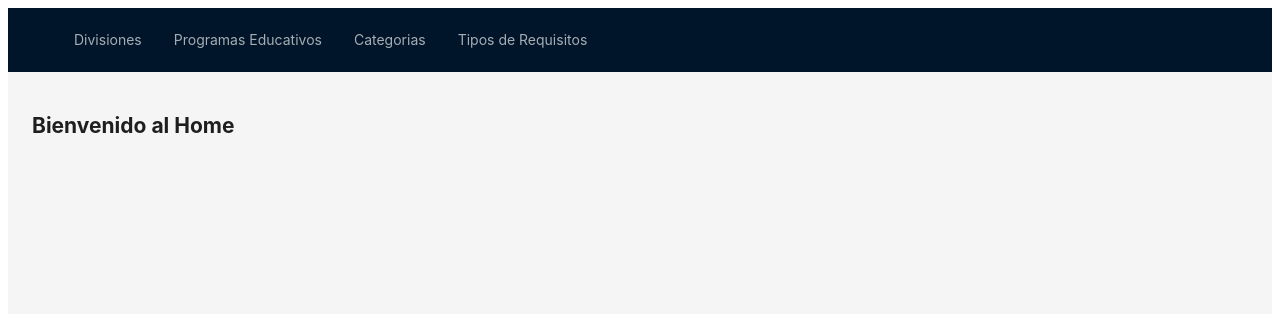
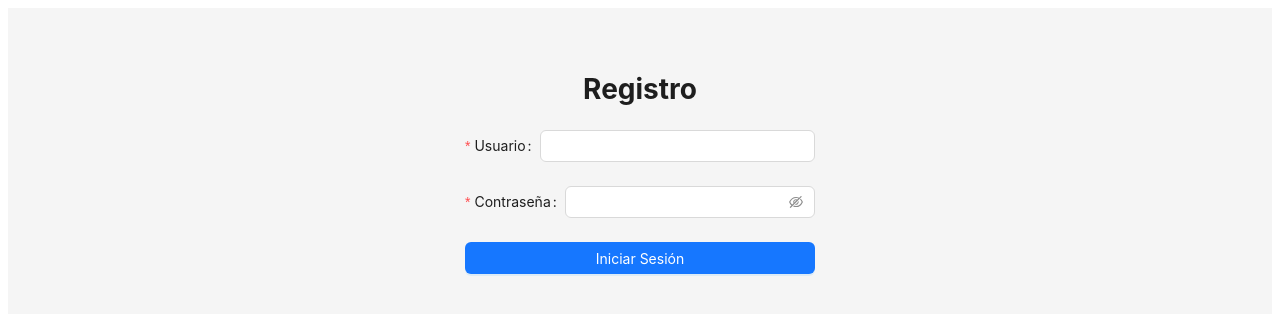
Before and after one commit to AlucardPonce/ProyectoFrontendDWI, a React (Vite) app in the folder ProyectoFrontendDWI/: page / in a window 1280 px wide. Shown: the top 314 px of the page. Built offline with nearby package versions, Linux system fonts and the light colour scheme.

Commit message:
para yiyo

```diff
--- a/ProyectoFrontendDWI/package.json
+++ b/ProyectoFrontendDWI/package.json
@@ -10,7 +10,7 @@
     "preview": "vite preview"
   },
   "dependencies": {
-    "antd": "^5.25.4",
+    "antd": "^5.26.4",
     "axios": "^1.9.0",
     "cors": "^2.8.5",
     "lucide-react": "^0.522.0",
--- a/ProyectoFrontendDWI/src/App.jsx
+++ b/ProyectoFrontendDWI/src/App.jsx
@@ -9,14 +9,13 @@ function App() {
   return (
     <BrowserRouter>
       <Layout style={{ minHeight: "100vh" }}>
-        <Header>
+        {/* <Header>
           <AppMenu />
-        </Header>
+        </Header> */}
         <Content style={{ padding: "24px" }}>
           <AppRoutes />
         </Content>
-        <Footer style={{ textAlign: "center" }}>
-        </Footer>
+        <Footer style={{ textAlign: "center" }}></Footer>
       </Layout>
     </BrowserRouter>
   );
--- a/ProyectoFrontendDWI/src/Routes.jsx
+++ b/ProyectoFrontendDWI/src/Routes.jsx
@@ -3,16 +3,18 @@ import Division from "./pages/Division";
 import ProgramaEducativo from "./pages/Component/ProgramaEducativo";
 import Cateforias from "./pages/Categorias";
 import TiposReq from "./pages/TiposReq";
+import Login from "./pages/Auth/Login";
+import Register from "./pages/Auth/Register";
 
 function AppRoutes() {
   return (
     <Routes>
+      <Route path="/register" element={<Login />} />
+      <Route path="/" element={<Register />} />
       <Route path="/division" element={<Division />} />
       <Route path="/programas-educativos" element={<ProgramaEducativo />} />
       <Route path="/categorias" element={<Cateforias />} />
       <Route path="/tipos-requisitos" element={<TiposReq />} />
-
-      <Route path="/" element={<h2>Bienvenido al Home</h2>} />
     </Routes>
   );
 }
--- /dev/null
+++ b/ProyectoFrontendDWI/src/pages/Auth/Login.jsx
@@ -0,0 +1,117 @@
+import React, { useState } from "react";
+import { Form, Input, Button, Alert, Progress } from "antd";
+
+// Lista negra de contraseñas
+const worstPasswords = [
+  "123456",
+  "password",
+  "123456789",
+  "12345",
+  "12345678",
+  "qwerty",
+  "1234567",
+  "111111",
+  "123123",
+  "abc123",
+];
+
+function isStrongPassword(password) {
+  return (
+    password.length >= 8 &&
+    /[!@#$%^&*(),.?":{}|<>]/.test(password) &&
+    !worstPasswords.includes(password)
+  );
+}
+
+function passwordStrength(password) {
+  let score = 0;
+  if (password.length >= 8) score += 1;
+  if (/[!@#$%^&*(),.?":{}|<>]/.test(password)) score += 1;
+  if (/[A-Z]/.test(password)) score += 1;
+  if (/\d/.test(password)) score += 1;
+  if (!worstPasswords.includes(password)) score += 1;
+  return score;
+}
+
+export default function Login() {
+  const [error, setError] = useState("");
+  const [password, setPassword] = useState("");
+
+  const onFinish = (values) => {
+    const { password } = values;
+    if (!isStrongPassword(password)) {
+      setError("Usuario o contraseña incorrectos.");
+      return;
+    }
+    setError("");
+    alert("¡Inicio de sesión exitoso!");
+  };
+
+  const strength = passwordStrength(password);
+  const percent = (strength / 5) * 100;
+  const status =
+    percent < 40 ? "exception" : percent < 80 ? "normal" : "success";
+  const strengthText =
+    percent < 40 ? "Débil" : percent < 80 ? "Media" : "Fuerte";
+
+  return (
+    <div style={{ maxWidth: 350, margin: "40px auto" }}>
+      <h1 style={{ textAlign: "center", marginBottom: 24 }}>Registro</h1>
+      <Form onFinish={onFinish}>
+        <Form.Item
+          label="Usuario"
+          name="username"
+          rules={[{ required: true, message: "Por favor ingresa tu usuario" }]}
+        >
+          <Input />
+        </Form.Item>
+        <Form.Item
+          label="Contraseña"
+          name="password"
+          rules={[
+            { required: true, message: "Por favor ingresa tu contraseña" },
+            {
+              validator: (_, value) =>
+                !value || isStrongPassword(value)
+                  ? Promise.resolve()
+                  : Promise.reject(
+                      "La contraseña debe tener al menos 8 caracteres, un carácter especial"
+                    ),
+            },
+          ]}
+        >
+          <Input.Password
+            value={password}
+            onChange={(e) => setPassword(e.target.value)}
+          />
+        </Form.Item>
+        {password && (
+          <div style={{ marginBottom: 16 }}>
+            <Progress
+              percent={percent}
+              status={status}
+              showInfo={false}
+              strokeWidth={10}
+            />
+            <div style={{ textAlign: "right", fontSize: 12, color: "#888" }}>
+              Fortaleza: {strengthText}
+            </div>
+          </div>
+        )}
+        {error && (
+          <Alert
+            message={error}
+            type="error"
+            showIcon
+            style={{ marginBottom: 16 }}
+          />
+        )}
+        <Form.Item>
+          <Button type="primary" htmlType="submit" block>
+            Iniciar Sesión
+          </Button>
+        </Form.Item>
+      </Form>
+    </div>
+  );
+}
--- /dev/null
+++ b/ProyectoFrontendDWI/src/pages/Auth/Register.jsx
@@ -0,0 +1,117 @@
+import React, { useState } from "react";
+import { Form, Input, Button, Alert, Progress } from "antd";
+
+// Lista negra de contraseñas
+const worstPasswords = [
+  "123456",
+  "password",
+  "123456789",
+  "12345",
+  "12345678",
+  "qwerty",
+  "1234567",
+  "111111",
+  "123123",
+  "abc123",
+];
+
+function isStrongPassword(password) {
+  return (
+    password.length >= 8 &&
+    /[!@#$%^&*(),.?":{}|<>]/.test(password) &&
+    !worstPasswords.includes(password)
+  );
+}
+
+function passwordStrength(password) {
+  let score = 0;
+  if (password.length >= 8) score += 1;
+  if (/[!@#$%^&*(),.?":{}|<>]/.test(password)) score += 1;
+  if (/[A-Z]/.test(password)) score += 1;
+  if (/\d/.test(password)) score += 1;
+  if (!worstPasswords.includes(password)) score += 1;
+  return score;
+}
+
+export default function Register() {
+  const [error, setError] = useState("");
+  const [password, setPassword] = useState("");
+
+  const onFinish = (values) => {
+    const { password } = values;
+    if (!isStrongPassword(password)) {
+      setError("Usuario o contraseña incorrectos.");
+      return;
+    }
+    setError("");
+    alert("¡Inicio de sesión exitoso!");
+  };
+
+  const strength = passwordStrength(password);
+  const percent = (strength / 5) * 100;
+  const status =
+    percent < 40 ? "exception" : percent < 80 ? "normal" : "success";
+  const strengthText =
+    percent < 40 ? "Débil" : percent < 80 ? "Media" : "Fuerte";
+
+  return (
+    <div style={{ maxWidth: 350, margin: "40px auto" }}>
+      <h1 style={{ textAlign: "center", marginBottom: 24 }}>Registro</h1>
+      <Form onFinish={onFinish}>
+        <Form.Item
+          label="Usuario"
+          name="username"
+          rules={[{ required: true, message: "Por favor ingresa tu usuario" }]}
+        >
+          <Input />
+        </Form.Item>
+        <Form.Item
+          label="Contraseña"
+          name="password"
+          rules={[
+            { required: true, message: "Por favor ingresa tu contraseña" },
+            {
+              validator: (_, value) =>
+                !value || isStrongPassword(value)
+                  ? Promise.resolve()
+                  : Promise.reject(
+                      "La contraseña debe tener al menos 8 caracteres, un carácter especial"
+                    ),
+            },
+          ]}
+        >
+          <Input.Password
+            value={password}
+            onChange={(e) => setPassword(e.target.value)}
+          />
+        </Form.Item>
+        {password && (
+          <div style={{ marginBottom: 16 }}>
+            <Progress
+              percent={percent}
+              status={status}
+              showInfo={false}
+              strokeWidth={10}
+            />
+            <div style={{ textAlign: "right", fontSize: 12, color: "#888" }}>
+              Fortaleza: {strengthText}
+            </div>
+          </div>
+        )}
+        {error && (
+          <Alert
+            message={error}
+            type="error"
+            showIcon
+            style={{ marginBottom: 16 }}
+          />
+        )}
+        <Form.Item>
+          <Button type="primary" htmlType="submit" block>
+            Iniciar Sesión
+          </Button>
+        </Form.Item>
+      </Form>
+    </div>
+  );
+}
```
Also changed, not shown: ProyectoFrontendDWI/src/services/auth.js (added, +25 -0 lines), 2 other files (tests, documents, lock files or other folders).
